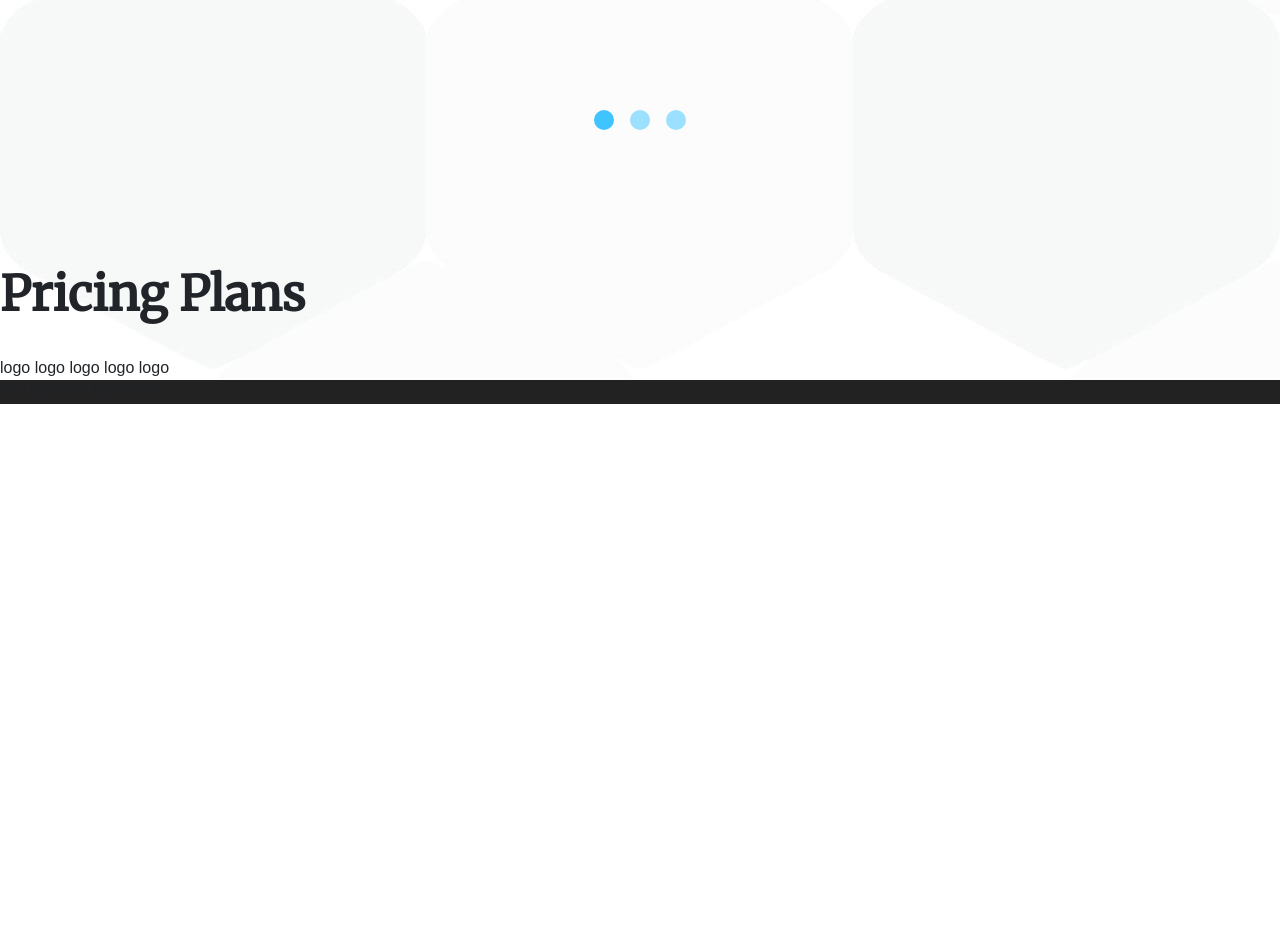
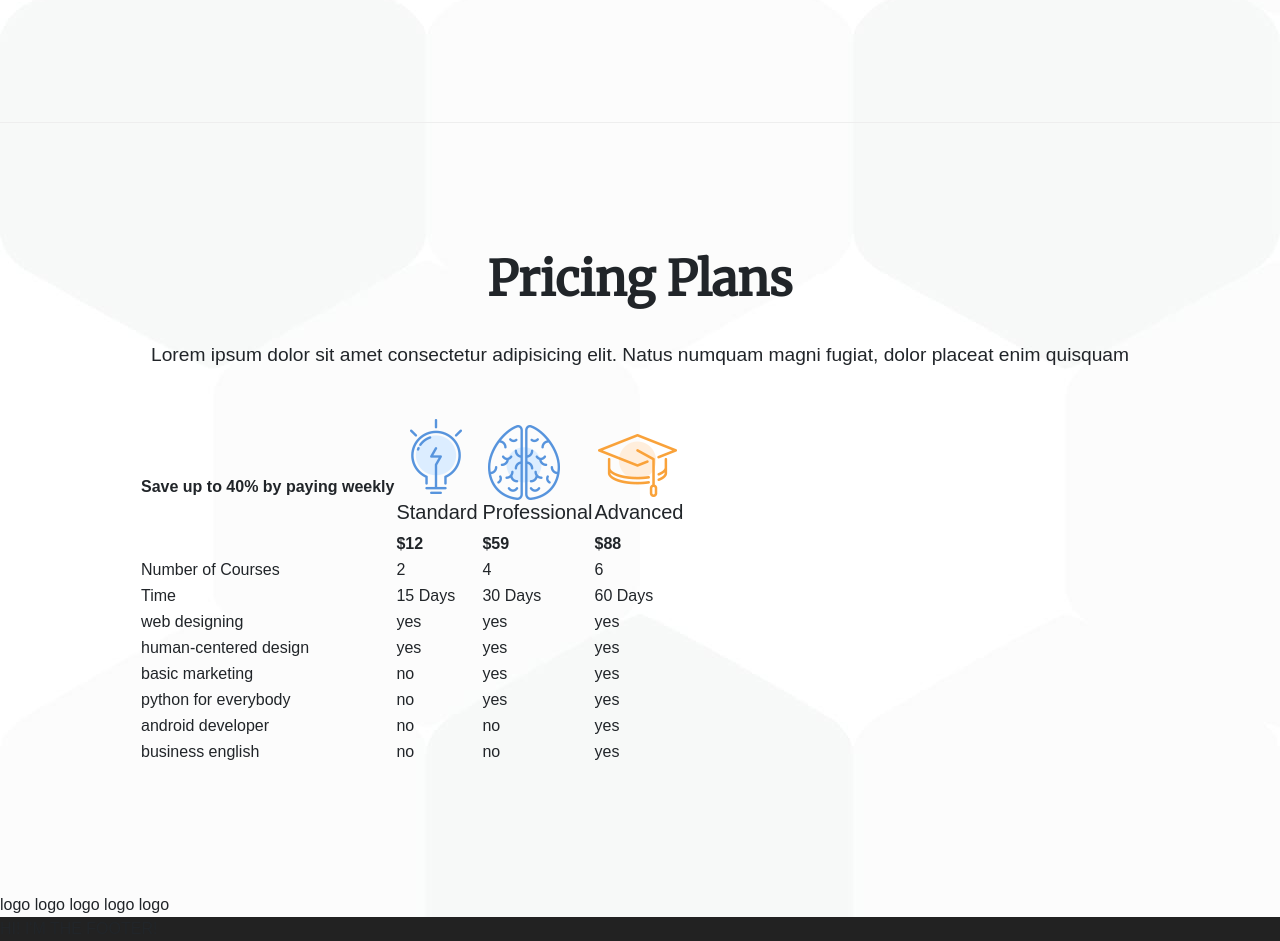
Before and after one commit to carloeusebi/proj-html-vuejs, a Vue app: page / in a window 1280 px wide. Shown: the part 5320-6261 px from the top of the page. Before the commit the page ends 5724 px from the top, so only its background shows below. Built offline with nearby package versions, Linux system fonts and the light colour scheme.

Commit message:
Generated pricing table layout

```diff
--- a/src/assets/data/_pricing.js
+++ b/src/assets/data/_pricing.js
@@ -5,7 +5,7 @@ export const plans = [
 		price: 12,
 		numOfCourses: 2,
 		days: 15,
-		perks: ['web-designing', 'human-centered design'],
+		perks: ['web designing', 'human-centered design'],
 	},
 	{
 		img: 'h5-custom-icon-8.png',
@@ -13,7 +13,7 @@ export const plans = [
 		price: 59,
 		numOfCourses: 4,
 		days: 30,
-		perks: ['web-designing', 'human-centered design', 'basic marketing', 'python for everybody'],
+		perks: ['web designing', 'human-centered design', 'basic marketing', 'python for everybody'],
 	},
 	{
 		img: 'h5-custom-icon-9.png',
@@ -22,7 +22,7 @@ export const plans = [
 		numOfCourses: 6,
 		days: 60,
 		perks: [
-			'web-designing',
+			'web designing',
 			'human-centered design',
 			'basic marketing',
 			'python for everybody',
@@ -33,8 +33,6 @@ export const plans = [
 ];
 
 export const perks = [
-	'number of courses',
-	'time',
 	'web designing',
 	'human-centered design',
 	'basic marketing',
--- a/src/components/main/MainCourses.vue
+++ b/src/components/main/MainCourses.vue
@@ -52,14 +52,14 @@ export default {
 <style lang="scss" scoped>
 section {
 	padding: 8rem 0;
+	border-bottom: 1px solid #eee;
 }
 
 .cards-container {
 	display: flex;
 	flex-wrap: nowrap;
-	margin-bottom: 5rem;
 	overflow-x: hidden;
-	padding: 6rem 0;
+	padding: 6rem 0 2rem;
 
 	.card-container {
 		flex: 0 0 calc(100% / 3);
--- a/src/components/main/MainPricing.vue
+++ b/src/components/main/MainPricing.vue
@@ -1,9 +1,72 @@
 <script>
-export default {};
+import { perks, plans } from '@/assets/data';
+import TableHead from './table/TableHead.vue';
+
+export default {
+	data() {
+		return { plans, perks };
+	},
+	components: { TableHead },
+};
 </script>
 
 <template>
-	<h2>Pricing plans</h2>
+	<section id="pricing">
+		<div class="container">
+			<header class="text-center mb-5">
+				<h2>Pricing plans</h2>
+				<p>
+					Lorem ipsum dolor sit amet consectetur adipisicing elit. Natus numquam magni fugiat, dolor placeat enim
+					quisquam
+				</p>
+			</header>
+			<table>
+				<thead>
+					<tr>
+						<th>Save up to 40% by paying weekly</th>
+						<TableHead
+							v-for="plan in plans"
+							:img="plan.img"
+							:name="plan.name"
+							:price="plan.price"
+							:key="plan.name" />
+					</tr>
+				</thead>
+				<tbody>
+					<tr>
+						<td>Number of Courses</td>
+						<td
+							v-for="plan in plans"
+							:key="plan.name">
+							{{ plan.numOfCourses }}
+						</td>
+					</tr>
+					<tr>
+						<td>Time</td>
+						<td
+							v-for="plan in plans"
+							:key="plan.name">
+							{{ plan.days }} Days
+						</td>
+					</tr>
+					<tr
+						v-for="(perk, i) in perks"
+						:key="i">
+						<td>{{ perk }}</td>
+						<td
+							v-for="plan in plans"
+							:key="plan.name">
+							{{ plan.perks.includes(perk) ? 'yes' : 'no' }}
+						</td>
+					</tr>
+				</tbody>
+			</table>
+		</div>
+	</section>
 </template>
 
-<style scoped></style>
+<style scoped>
+section {
+	padding: 8rem;
+}
+</style>
--- /dev/null
+++ b/src/components/main/table/TableHead.vue
@@ -0,0 +1,26 @@
+<script>
+export default {
+	props: {
+		img: String,
+		name: String,
+		price: Number,
+	},
+	computed: {
+		imgSrc() {
+			return new URL(`../../../assets/img/${this.img}`, import.meta.url).href;
+		},
+	},
+};
+</script>
+
+<template>
+	<th>
+		<img
+			:src="imgSrc"
+			:alt="name" />
+		<h5>{{ name }}</h5>
+		<div class="price">${{ price }}</div>
+	</th>
+</template>
+
+<style scoped></style>
```
